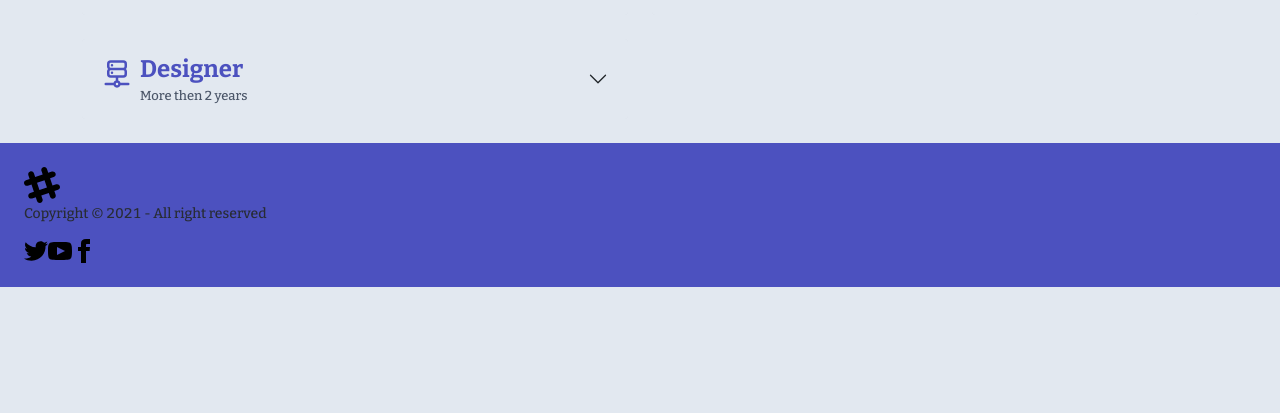
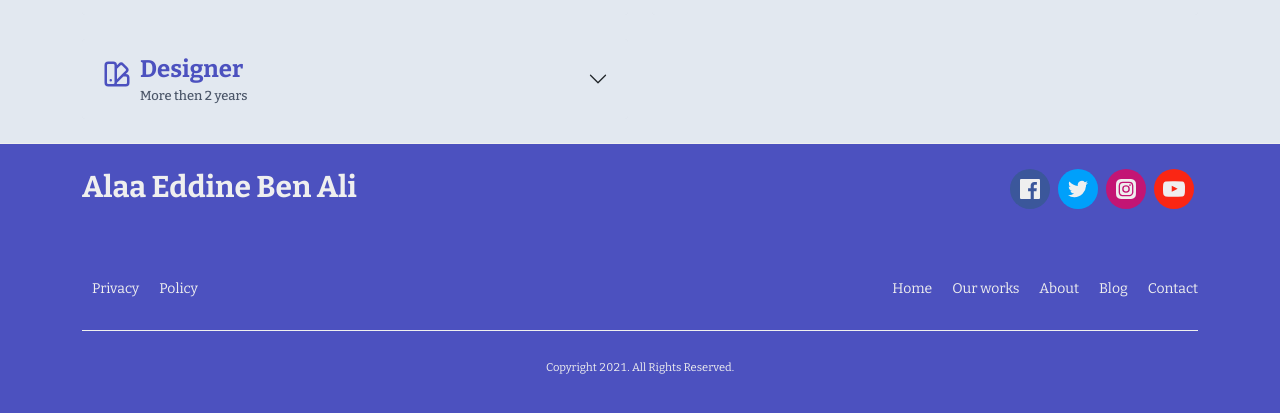
Before and after one commit to alaabenalidev/alaa-portfolio2021, a React (Create React App) app: page / in a window 1280 px wide. Shown: the part 1338-1751 px from the top of the page. Before the commit the page ends 1625 px from the top, so only its background shows below. Built offline with nearby package versions, Linux system fonts and the light colour scheme.

Commit message:
Changing Footer.jsx & complete Skills.jsx and adding Qualification.jsx block

```diff
--- a/src/App.css
+++ b/src/App.css
@@ -77,7 +77,7 @@ p {
     font-weight: 500 !important;
 }
 
-.accordion-button:focus{
+.accordion-button:focus {
     box-shadow: none;
 }
 
@@ -89,7 +89,7 @@ p {
     background: none;
 }
 
-.accordion-button:not(.collapsed)::after{
+.accordion-button:not(.collapsed)::after {
     color: var(--primary-color);
     fill: var(--primary-color);
 }
@@ -106,6 +106,127 @@ p {
 
 /* custom antd */
 
-.ant-progress-success-bg, .ant-progress-bg{
+.ant-progress-success-bg, .ant-progress-bg {
     background: none;
 }
+
+
+/* custom footer */
+a {
+    -webkit-transition: .3s all ease;
+    -o-transition: .3s all ease;
+    transition: .3s all ease;
+}
+
+a:hover {
+    text-decoration: none !important;
+    color: black !important;
+}
+
+.content {
+    height: 70vh;
+}
+
+.footer-59391 {
+    border-top: 1px solid #efefef;
+    background-color: var(--primary-color);
+    font-family: "Poppins", sans-serif;
+    padding: 25px 0;
+}
+
+.footer-59391 .site-logo {
+    color: #efefef;
+}
+
+.footer-59391 .site-logo a {
+    font-size: 30px;
+    color: #efefef;
+    font-weight: 900;
+}
+
+.footer-59391 .social-icons li {
+    display: inline-block !important;
+}
+
+.footer-59391 .social-icons li a {
+    display: inline-block !important;
+    position: relative !important;
+    width: 40px !important;
+    height: 40px !important;
+    border-radius: 50% !important;
+}
+
+.footer-59391 .social-icons li a.dr {
+    background: #ff2e6e;
+}
+
+.footer-59391 .social-icons li a.be {
+    background: #394cff;
+}
+
+.footer-59391 .social-icons li a.tw {
+    background: #00a0fb;
+}
+
+.footer-59391 .social-icons li a.in {
+    background: #c31574;
+}
+
+.footer-59391 .social-icons li a.fb {
+    background: #3b579b;
+}
+
+.footer-59391 .social-icons li a.yt {
+    background: #fa2614;
+}
+
+.footer-59391 .social-icons li a .span-logo {
+    position: absolute;
+    top: 50% !important;
+    left: 50% !important;
+    -webkit-transform: translate(-50%, -50%) !important;
+    -ms-transform: translate(-50%, -50%) !important;
+    transform: translate(-50%, -50%) !important;
+    color: #efefef !important;
+}
+
+.footer-59391 .social-icons li a .span-logo:hover {
+    color: var(--primary-color) !important;
+}
+
+.footer-59391 .nav-links li {
+    display: inline-block !important;
+}
+
+.footer-59391 .nav-links li a {
+    font-size: 14px;
+    color: #efefef;
+    padding: 10px;
+}
+
+@media (max-width: 1199.98px) {
+    .footer-59391 .nav-links.nav-left li:first-child a {
+        padding-left: 0 !important;
+    }
+}
+
+.footer-59391 .nav-links.nav-right li:last-child a {
+    padding-right: 0 !important;
+}
+
+@media (max-width: 1199.98px) {
+    .footer-59391 .nav-links.nav-right li:first-child a {
+        padding-left: 0 !important;
+    }
+}
+
+.footer-59391 .copyright {
+    border-top: 1px solid #efefef;
+    padding-top: 25px;
+    text-align: center;
+    color: white;
+}
+
+.footer-59391 .copyright p small {
+    color: #efefef;
+}
--- a/src/blocks/Footer.jsx
+++ b/src/blocks/Footer.jsx
@@ -1,36 +1,50 @@
+import {UilFacebook, UilInstagramAlt, UilTwitter, UilYoutube} from "@iconscout/react-unicons";
+
 const Footer = () => {
     return (
-        <footer className="items-center p-4 footer bg-primary-color">
-            <div className="items-center grid-flow-col">
-                <svg width="36" height="36" viewBox="0 0 24 24" xmlns="http://www.w3.org/2000/svg" fill-rule="evenodd"
-                     clip-rule="evenodd" className="fill-current">
-                    <path
-                        d="M22.672 15.226l-2.432.811.841 2.515c.33 1.019-.209 2.127-1.23 2.456-1.15.325-2.148-.321-2.463-1.226l-.84-2.518-5.013 1.677.84 2.517c.391 1.203-.434 2.542-1.831 2.542-.88 0-1.601-.564-1.86-1.314l-.842-2.516-2.431.809c-1.135.328-2.145-.317-2.463-1.229-.329-1.018.211-2.127 1.231-2.456l2.432-.809-1.621-4.823-2.432.808c-1.355.384-2.558-.59-2.558-1.839 0-.817.509-1.582 1.327-1.846l2.433-.809-.842-2.515c-.33-1.02.211-2.129 1.232-2.458 1.02-.329 2.13.209 2.461 1.229l.842 2.515 5.011-1.677-.839-2.517c-.403-1.238.484-2.553 1.843-2.553.819 0 1.585.509 1.85 1.326l.841 2.517 2.431-.81c1.02-.33 2.131.211 2.461 1.229.332 1.018-.21 2.126-1.23 2.456l-2.433.809 1.622 4.823 2.433-.809c1.242-.401 2.557.484 2.557 1.838 0 .819-.51 1.583-1.328 1.847m-8.992-6.428l-5.01 1.675 1.619 4.828 5.011-1.674-1.62-4.829z"></path>
-                </svg>
-                <p>Copyright © 2021 - All right reserved</p>
-            </div>
-            <div className="grid-flow-col gap-4 md:place-self-center md:justify-self-end">
-                <a href={"javascript(0):void;"}>
-                    <svg xmlns="http://www.w3.org/2000/svg" width="24" height="24" viewBox="0 0 24 24"
-                         className="fill-current">
-                        <path
-                            d="M24 4.557c-.883.392-1.832.656-2.828.775 1.017-.609 1.798-1.574 2.165-2.724-.951.564-2.005.974-3.127 1.195-.897-.957-2.178-1.555-3.594-1.555-3.179 0-5.515 2.966-4.797 6.045-4.091-.205-7.719-2.165-10.148-5.144-1.29 2.213-.669 5.108 1.523 6.574-.806-.026-1.566-.247-2.229-.616-.054 2.281 1.581 4.415 3.949 4.89-.693.188-1.452.232-2.224.084.626 1.956 2.444 3.379 4.6 3.419-2.07 1.623-4.678 2.348-7.29 2.04 2.179 1.397 4.768 2.212 7.548 2.212 9.142 0 14.307-7.721 13.995-14.646.962-.695 1.797-1.562 2.457-2.549z"></path>
-                    </svg>
-                </a>
-                <a href={"javascript(0):void;"}>
-                    <svg xmlns="http://www.w3.org/2000/svg" width="24" height="24" viewBox="0 0 24 24"
-                         className="fill-current">
-                        <path
-                            d="M19.615 3.184c-3.604-.246-11.631-.245-15.23 0-3.897.266-4.356 2.62-4.385 8.816.029 6.185.484 8.549 4.385 8.816 3.6.245 11.626.246 15.23 0 3.897-.266 4.356-2.62 4.385-8.816-.029-6.185-.484-8.549-4.385-8.816zm-10.615 12.816v-8l8 3.993-8 4.007z"></path>
-                    </svg>
-                </a>
-                <a href={"javascript(0):void;"}>
-                    <svg xmlns="http://www.w3.org/2000/svg" width="24" height="24" viewBox="0 0 24 24"
-                         className="fill-current">
-                        <path
-                            d="M9 8h-3v4h3v12h5v-12h3.642l.358-4h-4v-1.667c0-.955.192-1.333 1.115-1.333h2.885v-5h-3.808c-3.596 0-5.192 1.583-5.192 4.615v3.385z"></path>
-                    </svg>
-                </a>
+        <footer className="footer-59391">
+            <div className="container">
+                <div className="row mb-5">
+                    <div className="col-md-4 mb-2">
+                        <div className="site-logo">
+                            <a href="#" className={"h1 fw-bold"}>Alaa Eddine Ben Ali</a>
+                        </div>
+                    </div>
+                    <div className="col-md-8 text-md-right d-flex justify-content-end">
+                        <ul className="list-unstyled social-icons">
+                            <li className={"mx-1"}><a href="#" className="fb"><UilFacebook className={"d-flex span-logo"}/></a></li>
+                            <li className={"mx-1"}><a href="#" className="tw"><UilTwitter className={"d-flex span-logo"}/></a></li>
+                            <li className={"mx-1"}><a href="#" className="in"><UilInstagramAlt className={"d-flex span-logo"}/></a></li>
+                            <li className={"mx-1"}><a href="#" className="yt"><UilYoutube className={"d-flex span-logo"}/></a></li>
+                            {/*<li className={"mx-1"}><a href="#" className="dr"><span className="icon-dribbble"></span></a></li>
+                            <li className={"mx-1"}><a href="#" className="yt"><span className="icon-play"></span></a></li>*/}
+                        </ul>
+                    </div>
+                </div>
+                <div className="row mb-3">
+                    <div className="col-md-6 ">
+                        <ul className="nav-links list-unstyled nav-left">
+                            <li><a href="#">Privacy</a></li>
+                            <li><a href="#">Policy</a></li>
+                        </ul>
+                    </div>
+                    <div className="col-md-6 text-md-right d-flex justify-content-end">
+                        <ul className="nav-links list-unstyled nav-right">
+                            <li><a href="#">Home</a></li>
+                            <li><a href="#">Our works</a></li>
+                            <li><a href="#">About</a></li>
+                            <li><a href="#">Blog</a></li>
+                            <li><a href="#">Contact</a></li>
+                        </ul>
+                    </div>
+                </div>
+                <div className="row">
+                    <div className="col ">
+                        <div className="copyright">
+                            <p><small>Copyright 2021. All Rights Reserved.</small></p>
+                        </div>
+                    </div>
+                </div>
             </div>
         </footer>
     )
--- a/src/blocks/Skills.jsx
+++ b/src/blocks/Skills.jsx
@@ -1,4 +1,4 @@
-import {UilBracketsCurly, UilServerNetwork} from "@iconscout/react-unicons";
+import {UilBracketsCurly, UilServerNetwork, UilSwatchbook} from "@iconscout/react-unicons";
 import {SiAngular, SiHtml5, SiCss3, SiJavascript, SiReact, SiPhp, SiSymfony, SiLaravel, SiNodedotjs, SiExpress, SiAdobephotoshop, SiAdobeillustrator, SiAdobexd } from 'react-icons/si'
 import {Progress} from 'antd';
 
@@ -118,7 +118,7 @@ const Skills = () => {
                             <button className="accordion-button collapsed" type="button" data-bs-toggle="collapse"
                                     data-bs-target="#panelsStayOpen-collapseThree" aria-expanded="false"
                                     aria-controls="panelsStayOpen-collapseThree">
-                                <UilServerNetwork className={"h-100 icon-accordion align-self-baseline mt-1"}/>
+                                <UilSwatchbook className={"h-100 icon-accordion align-self-baseline mt-1"}/>
                                 <div className={"accordion-title d-flex flex-column align-self-start ms-2"}>
                                     <h4 className={"text-primary-color mb-1"}>Designer</h4>
                                     <p className={"text-secondary m-0"}>More then 2 years</p>
```
Also changed, not shown: src/blocks/Qualification.jsx (added).
